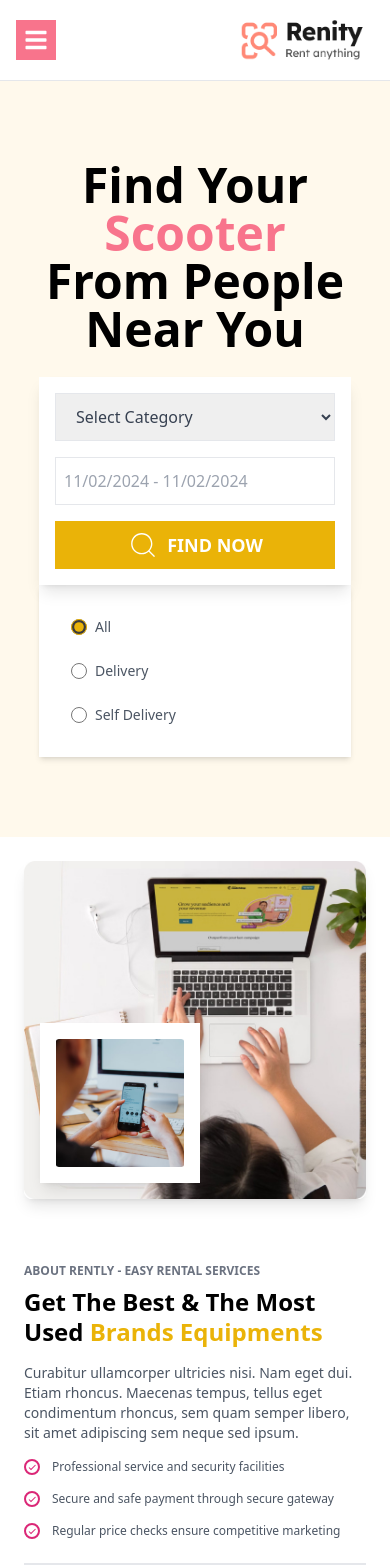
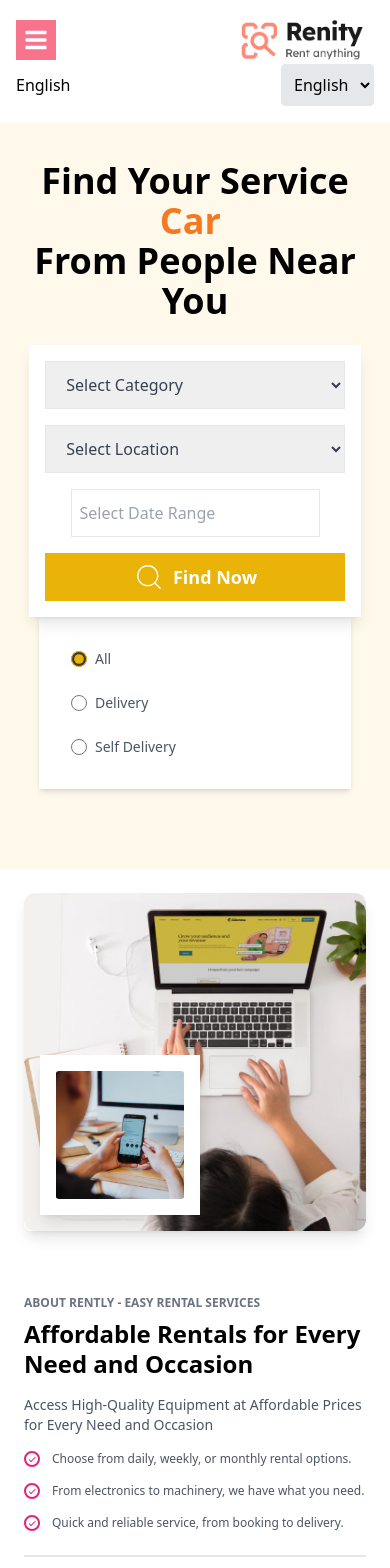
Before and after one commit to anasahammad/renity, a React (Vite) app: page / in a window 390 px wide. Shown: the top 1568 px of the page. Built offline with nearby package versions, Linux system fonts and the light colour scheme.

Commit message:
language added

```diff
--- /dev/null
+++ b/src/acternity/TextAnimation.jsx
@@ -0,0 +1,87 @@
+'use client';
+import React, { useCallback, useEffect, useState } from 'react';
+import { AnimatePresence, motion } from 'framer-motion';
+import { cn } from '../utils/cn';
+
+export const FlipWords = ({ words, duration = 3000, className }) => {
+  const [currentWord, setCurrentWord] = useState(words[0]);
+  const [isAnimating, setIsAnimating] = useState(false);
+
+  // thanks for the fix Julian - https://github.com/Julian-AT
+  const startAnimation = useCallback(() => {
+    const word = words[words.indexOf(currentWord) + 1] || words[0];
+    setCurrentWord(word);
+    setIsAnimating(true);
+  }, [currentWord, words]);
+
+  useEffect(() => {
+    if (!isAnimating)
+      setTimeout(() => {
+        startAnimation();
+      }, duration);
+  }, [isAnimating, duration, startAnimation]);
+
+  return (
+    <AnimatePresence
+      onExitComplete={() => {
+        setIsAnimating(false);
+      }}
+    >
+      <motion.div
+        initial={{
+          opacity: 0,
+          y: 10,
+        }}
+        animate={{
+          opacity: 1,
+          y: 0,
+        }}
+        transition={{
+          type: 'spring',
+          stiffness: 100,
+          damping: 10,
+        }}
+        exit={{
+          opacity: 0,
+          y: -40,
+          x: 40,
+          filter: 'blur(8px)',
+          scale: 2,
+          position: 'absolute',
+        }}
+        className={cn('z-10 inline-block relative text-left text-neutral-900 dark:text-neutral-100 px-2', className)}
+        key={currentWord}
+      >
+        {/* edit suggested by Sajal: https://x.com/DewanganSajal */}
+        {currentWord.split(' ').map((word, wordIndex) => (
+          <motion.span
+            key={word + wordIndex}
+            initial={{ opacity: 0, y: 10, filter: 'blur(8px)' }}
+            animate={{ opacity: 1, y: 0, filter: 'blur(0px)' }}
+            transition={{
+              delay: wordIndex * 0.3,
+              duration: 0.3,
+            }}
+            className='inline-block whitespace-nowrap'
+          >
+            {word.split('').map((letter, letterIndex) => (
+              <motion.span
+                key={word + letterIndex}
+                initial={{ opacity: 0, y: 10, filter: 'blur(8px)' }}
+                animate={{ opacity: 1, y: 0, filter: 'blur(0px)' }}
+                transition={{
+                  delay: wordIndex * 0.3 + letterIndex * 0.05,
+                  duration: 0.2,
+                }}
+                className='inline-block text-[#F47920]'
+              >
+                {letter}
+              </motion.span>
+            ))}
+            <span className='inline-block'>&nbsp;</span>
+          </motion.span>
+        ))}
+      </motion.div>
+    </AnimatePresence>
+  );
+};
--- a/src/components/Shared/Navbar.jsx
+++ b/src/components/Shared/Navbar.jsx
@@ -2,6 +2,8 @@ import { BiChevronDown, BiChevronRight } from 'react-icons/bi';
 import { FiShoppingCart } from 'react-icons/fi';
 import { Link } from 'react-router-dom';
 import MobileNav from './MobileNav';
+import LanguageContext from '../../context/LanguageContext';
+import { useContext } from 'react';
 
 export const navItems = [
   {
@@ -57,6 +59,8 @@ export const navItems = [
 
 const user = {name: "Anas Ahammad Sarker", email: "anasahammad2002@gmail.com", role: "user"}
 const Navbar = () => {
+
+   const { language, changeLanguage } = useContext(LanguageContext);
   return (
     <header className='md:flex md:justify-between md:items-center py-4 md:py-8 px-4 md:px-8 fixed z-50 bg-white w-full'>
       {/* Mobile Nav */}
@@ -64,24 +68,14 @@ const Navbar = () => {
 
       {/* Logo Section */}
       <div className='hidden md:flex items-center gap-8'>
-        <img
-          src='/logo-rentmy-b.png'
-          alt='Logo'
-          className='h-12 mr-2'
-        />
+        <img src='/logo-rentmy-b.png' alt='Logo' className='h-12 mr-2' />
 
         {/* Navigation Links */}
         <nav className='flex items-center space-x-8'>
           <ul className='flex items-center gap-4 text-sm'>
             {navItems.map((item, index) => (
-              <li
-                key={index}
-                className='relative group'
-              >
-                <Link
-                  to={item.path}
-                  className='text-gray-700 hover:text-gray-900 font-semibold relative transition duration-300 flex items-center gap-1'
-                >
+              <li key={index} className='relative group'>
+                <Link to={item.path} className='text-gray-700 hover:text-gray-900 font-semibold relative transition duration-300 flex items-center gap-1'>
                   {item.label}
                   {item.subMenu && <BiChevronDown />}
                   <span className='absolute left-0 bottom-0 h-[1px] w-0 bg-[#F8748C] transition-all duration-300 group-hover:w-full'></span>
@@ -91,32 +85,17 @@ const Navbar = () => {
                 {item.subMenu && (
                   <ul className='absolute hidden group-hover:flex flex-col bg-white shadow-md mt-1 rounded py-2 left-0 w-40 z-50 '>
                     {item.subMenu.map((subItem, subIndex) => (
-                      <li
-                        key={subIndex}
-                        className='relative group'
-                      >
-                        <Link
-                          to={subItem.path}
-                          className='px-4 py-2 hover:bg-gray-100 flex items-center justify-between '
-                        >
+                      <li key={subIndex} className='relative group'>
+                        <Link to={subItem.path} className='px-4 py-2 hover:bg-gray-100 flex items-center justify-between '>
                           {subItem.label}
-                          {subItem.subItem && (
-                            <BiChevronRight
-                              className='text-[#F8748C]'
-                              size={18}
-                            />
-                          )}
+                          {subItem.subItem && <BiChevronRight className='text-[#F8748C]' size={18} />}
                         </Link>
 
                         {/* Nested subItem dropdown */}
                         {subItem.subItem && (
                           <div className='absolute hidden group-hover:flex group-hover:flex-col bg-white shadow-md rounded py-2 left-full top-0 w-40 ml-1'>
                             {subItem.subItem.map((nestedItem, nestedIndex) => (
-                              <Link
-                                key={nestedIndex}
-                                to={nestedItem.path}
-                                className='px-4 py-2 hover:bg-gray-100'
-                              >
+                              <Link key={nestedIndex} to={nestedItem.path} className='px-4 py-2 hover:bg-gray-100'>
                                 {nestedItem.label}
                               </Link>
                             ))}
@@ -131,23 +110,30 @@ const Navbar = () => {
           </ul>
         </nav>
       </div>
-
+      <div className='flex justify-between items-center'>
+        <h1 className='text-base'>{language === 'en' ? 'English' : 'বাংলা'}</h1>
+        <select value={language} onChange={(e) => changeLanguage(e.target.value)} className='p-2 bg-gray-200 border rounded'>
+          <option value='en'>English</option>
+          <option value='bn'>বাংলা</option>
+        </select>
+      </div>
       {/* Shopping Cart Icon */}
       <div className='hidden md:flex space-x-2 items-center'>
-        <Link
-          to='/cart'
-          className='bg-[#F8748C] text-white w-12 h-12 p-3 rounded-full flex items-center justify-center hover:bg-white hover:text-[#F8748C] hover:border hover:border-[#F8748C] transition duration-300'
-        >
+        <Link to='/cart' className='bg-[#F8748C] text-white w-12 h-12 p-3 rounded-full flex items-center justify-center hover:bg-white hover:text-[#F8748C] hover:border hover:border-[#F8748C] transition duration-300'>
           <FiShoppingCart size={24} />
         </Link>
 
         <div className='flex items-center gap-4'>
           <div className='flex space-x-4'>
-          <button className='bg-yellow-400 text-white py-2 px-4 rounded-md'>Login</button>
-          <button className='bg-yellow-400 text-white py-2 px-4 rounded-md'>Become a Rental</button>
+            <button className='bg-[#EAB308] text-white py-1.5 px-3 rounded-md'>Login</button>
+            <button className='bg-[#EAB308] text-white py-1.5 px-3 rounded-md'>Become a Rental</button>
           </div>
 
-        {user && (  <Link to="/dashboard" className='bg-gray-600 w-12 h-12 border rounded-full text-white flex justify-center items-center text-xl uppercase'>{user?.name?.slice(0, 1)}</Link>)}
+          {user && (
+            <Link to='/dashboard' className='bg-gray-600 w-12 h-12 border rounded-full text-white flex justify-center items-center text-xl uppercase'>
+              {user?.name?.slice(0, 1)}
+            </Link>
+          )}
         </div>
       </div>
     </header>
--- a/src/components/home/About.jsx
+++ b/src/components/home/About.jsx
@@ -1,8 +1,12 @@
 import { BiCheck } from 'react-icons/bi';
 import heroWomen from '../../assets/hero_women.jpg';
 import heromen from '../../assets/image2.jpg';
+import { useContext } from 'react';
+import LanguageContext from '../../context/LanguageContext';
 
 const AboutSection = () => {
+  const { translations, language } = useContext(LanguageContext);
+  const lang = language;
   const features = ['Professional service and security facilities', 'Secure and safe payment through secure gateway', 'Regular price checks ensure competitive marketing'];
 
   return (
@@ -10,57 +14,54 @@ const AboutSection = () => {
       {/* Left Side: Overlapping Images */}
       <div className='relative flex flex-col gap-4 w-full md:w-1/2'>
         <div className='relative'>
-          <img
-            src={heroWomen}
-            alt='Main Image'
-            className='rounded-lg shadow-lg w-full'
-          />
+          <img src={heroWomen} alt='Main Image' className='rounded-lg shadow-lg w-full' />
         </div>
         <div className='absolute bottom-4 left-4 md:-bottom-8 md:-left-8 w-40 h-40 md:w-64 md:h-64 overflow-hidden shadow-lg bg-white p-4'>
-          <img
-            src={heromen}
-            alt='Secondary Image'
-            className='object-cover w-full h-full'
-          />
+          <img src={heromen} alt='Secondary Image' className='object-cover w-full h-full' />
         </div>
       </div>
 
       {/* Right Side: Content */}
       <div className='w-full md:w-1/2 pt-10'>
         <h4 className='text-xs sm:text-sm text-gray-500 font-semibold uppercase'>About Rently - Easy Rental Services</h4>
-        <h2 className='text-2xl sm:text-3xl md:text-4xl font-bold leading-tight mt-2'>
-          Get The Best & The Most Used <span className='text-yellow-500'>Brands Equipments</span>
-        </h2>
-        <p className='my-4 sm:my-6 text-gray-600 text-sm sm:text-base'>Curabitur ullamcorper ultricies nisi. Nam eget dui. Etiam rhoncus. Maecenas tempus, tellus eget condimentum rhoncus, sem quam semper libero, sit amet adipiscing sem neque sed ipsum.</p>
+        <h2 className='text-2xl sm:text-3xl md:text-4xl font-bold leading-tight mt-2'>{translations.aboutTitle}</h2>
+        <p className='my-4 sm:my-6 text-gray-600 text-sm sm:text-base'>{translations.aboutSubTitle}</p>
 
         {/* Features List */}
         <div className='space-y-4 border-b-2 pb-6 sm:pb-8 md:pb-12'>
-          {features.map((feature, index) => (
-            <div
-              key={index}
-              className='flex items-center gap-3'
-            >
-              <div className='flex-shrink-0 w-4 h-4 sm:w-5 sm:h-5 rounded-full border-pink-600 border-2 flex items-center justify-center'>
-                <BiCheck className='w-3 h-3 text-pink-600' />
-              </div>
-              <p className='text-gray-600 text-xs sm:text-sm'>{feature}</p>
+          <div className='flex items-center gap-3'>
+            <div className='flex-shrink-0 w-4 h-4 sm:w-5 sm:h-5 rounded-full border-pink-600 border-2 flex items-center justify-center'>
+              <BiCheck className='w-3 h-3 text-pink-600' />
             </div>
-          ))}
+            <p className='text-gray-600 text-xs sm:text-sm'>{translations.keyFeature1}</p>
+          </div>
+          <div className='flex items-center gap-3'>
+            <div className='flex-shrink-0 w-4 h-4 sm:w-5 sm:h-5 rounded-full border-pink-600 border-2 flex items-center justify-center'>
+              <BiCheck className='w-3 h-3 text-pink-600' />
+            </div>
+            <p className='text-gray-600 text-xs sm:text-sm'>{translations.keyFeature2}</p>
+          </div>
+          <div className='flex items-center gap-3'>
+            <div className='flex-shrink-0 w-4 h-4 sm:w-5 sm:h-5 rounded-full border-pink-600 border-2 flex items-center justify-center'>
+              <BiCheck className='w-3 h-3 text-pink-600' />
+            </div>
+            <p className='text-gray-600 text-xs sm:text-sm'>{translations.keyFeature3}</p>
+          </div>
         </div>
 
         {/* Statistics */}
         <div className='flex flex-col sm:flex-row gap-4 sm:gap-8 mt-8'>
           <div className='border-r-0 sm:border-r-2 pr-0 sm:pr-8 text-center sm:text-left'>
-            <h3 className='text-3xl sm:text-4xl md:text-5xl font-bold text-yellow-500'>15+</h3>
-            <p className='text-gray-500 text-sm sm:text-base'>Years in Business</p>
+            <h3 className='text-3xl sm:text-4xl md:text-5xl font-bold text-yellow-500'>2+</h3>
+            <p className='text-gray-500 text-sm sm:text-base'>{translations.yearsInBusiness}</p>
           </div>
           <div className='border-r-0 sm:border-r-2 pr-0 sm:pr-8 text-center sm:text-left'>
-            <h3 className='text-3xl sm:text-4xl md:text-5xl font-bold text-green-500'>3K+</h3>
-            <p className='text-gray-500 text-sm sm:text-base'>Jobs Done</p>
+            <h3 className='text-3xl sm:text-4xl md:text-5xl font-bold text-green-500'>150</h3>
+            <p className='text-gray-500 text-sm sm:text-base'>{translations.rentalProvider}</p>
           </div>
           <div className='text-center sm:text-left'>
-            <h3 className='text-3xl sm:text-4xl md:text-5xl font-bold text-blue-500'>1.2M</h3>
-            <p className='text-gray-500 text-sm sm:text-base'>Customers</p>
+            <h3 className='text-3xl sm:text-4xl md:text-5xl font-bold text-blue-500'>500</h3>
+            <p className='text-gray-500 text-sm sm:text-base'>{translations.rentalCustomer}</p>
           </div>
         </div>
       </div>
--- a/src/components/home/Hero.jsx
+++ b/src/components/home/Hero.jsx
@@ -1,111 +1,83 @@
 import { CiSearch } from 'react-icons/ci';
+import sarah from '../../assets/profile.png';
+import { FlipWords } from '../../acternity/TextAnimation';
+import { useContext, useState } from 'react';
+import DatePicker from 'react-datepicker';
+import 'react-datepicker/dist/react-datepicker.css';
+import { motion } from 'framer-motion';
+import LanguageContext from '../../context/LanguageContext';
+const Hero = () => {
+   const { translations, language } = useContext(LanguageContext);
+  const [dateRange, setDateRange] = useState([null, null]);
+  const [startDate, endDate] = dateRange;
 
-const Hero = () => {
+  const lang = language;
+
+  const [showCategoryDropdown, setShowCategoryDropdown] = useState(false);
+  const [showLocationDropdown, setShowLocationDropdown] = useState(false);
+  const words = ['Bike', 'Car', 'Room', 'Hotel', 'Clothing'];
   return (
     <div className='relative bg-[#FFF9EC] h-full py-20  flex flex-col items-center justify-center border-t  '>
       <div></div>
-      {/* Floating Profile Icons */}
-      {/* <div className='absolute top-1/2 left-10 transform -translate-x-1/2 clip-profile'>
-        <div className='relative'>
-          <img
-            src={sarah}
-            alt='Sarah'
-            className='w-16 h-16 rounded-full shadow-lg'
-          />
-          <span className='bg-green-500 text-white text-xs font-bold px-2 py-1 rounded-lg absolute ml-6  top-10 -right-10'>Sarah</span>
-        </div>
-      </div>
-      <div className='absolute top-1/3 right-20 transform translate-x-1/2'>
-        <img
-          src='/path/to/profile2.jpg'
-          alt='Kofi'
-          className='w-16 h-16 rounded-full shadow-lg'
-        />
-        <span className='bg-red-500 text-white text-xs font-bold px-2 py-1 rounded-full absolute top-0 right-0'>Kofi</span>
-      </div>
-      <div className='absolute bottom-1/4 left-20 transform -translate-x-1/2'>
-        <img
-          src='/path/to/profile3.jpg'
-          alt='Root'
-          className='w-16 h-16 rounded-full shadow-lg'
-        />
-        <span className='bg-yellow-500 text-white text-xs font-bold px-2 py-1 rounded-full absolute top-0 right-0'>Root</span>
-      </div>
-      <div className='absolute bottom-1/4 right-10 transform translate-x-1/2'>
-        <img
-          src='/path/to/profile4.jpg'
-          alt='Burmah'
-          className='w-16 h-16 rounded-full shadow-lg'
-        />
-        <span className='bg-blue-500 text-white text-xs font-bold px-2 py-1 rounded-full absolute top-0 right-0'>Burmah</span>
-      </div> */}
 
       {/* Hero Text */}
-      <h1 className='text-5xl font-bold text-center mb-6'>
-        Find Your <span className='text-[#F8748C]'>Scooter</span> <br /> <span>From People Near You</span>
+      <h1 className={`${lang === 'en' && 'text-4xl'} ${lang === 'bn' && 'text-3xl'} font-bold text-center mb-6`}>
+        {translations.heroText1} <FlipWords words={words} /> <br /> <span>{translations.heroText2} </span>
       </h1>
 
       {/* Search Form */}
-      <div className='bg-white shadow-lg flex flex-col md:flex-row items-center px-4 gap-4 w-[80%] py-4 md:h-32 z-10'>
-        <select className='border  pl-4 w-full  text-gray-700 md:flex-1 h-12 md:h-24 focus:outline-none'>
-          <option>Select Category</option>
-          <option>Drones</option>
-          <option>Musical Instruments</option>
-          <option>Scooter</option>
-        </select>
-        <input
-          type='text'
-          placeholder='11/02/2024 - 11/02/2024'
-          className='border focus:outline-none md:flex-1 h-12 w-full md:h-24 p-2 text-gray-700'
-        />
-        <button className='bg-yellow-500 text-white font-bold text-[18px] px-4 h-12 w-full md:h-24 md:flex-1 flex items-center gap-2 justify-center'>
-          <CiSearch size={32} /> FIND NOW
+      <div className='bg-white shadow-lg flex flex-col md:flex-row items-center px-4 gap-4 w-[85%] py-4 md:h-24 z-10'>
+        <motion.select initial={{ opacity: 0 }} animate={{ opacity: 1 }} transition={{ duration: 0.3 }} className='border pl-4 w-full text-gray-700 md:flex-1 h-12 md:h-18 focus:outline-none' onMouseEnter={() => setShowCategoryDropdown(true)} onMouseLeave={() => setShowCategoryDropdown(false)}>
+          <option>{translations.heroSearchingCat} </option>
+          <option>Bike</option>
+          <option>Car</option>
+          <option>Room</option>
+        </motion.select>
+
+        <motion.select initial={{ opacity: 0 }} animate={{ opacity: 1 }} transition={{ duration: 0.3 }} className='border pl-4 w-full text-gray-700 md:flex-1 h-12 md:h-18 focus:outline-none' onMouseEnter={() => setShowLocationDropdown(true)} onMouseLeave={() => setShowLocationDropdown(false)}>
+          <option>{translations.heroSearchingLoc} </option>
+          <option>Dhaka</option>
+          <option>Rajshahi</option>
+          <option>Sylhet</option>
+        </motion.select>
+
+        <DatePicker selected={startDate} onChange={(dates) => setDateRange(dates)} startDate={startDate} endDate={endDate} selectsRange className='border focus:outline-none md:flex-1 h-12 w-full md:h-18 p-2 text-gray-700' placeholderText={translations.heroSearchingDate} />
+
+        <button className='bg-yellow-500 text-white font-bold text-[18px] px-4 h-12 w-full md:h-18 md:flex-1 flex items-center gap-2 justify-center'>
+          <CiSearch size={32} /> {translations.findNow}
         </button>
       </div>
 
       {/* Category Icons */}
       <div className='flex flex-col md:flex-row md:justify-center gap-6 z-0  bg-white w-[80%] md:w-[40%] p-8 shadow-md'>
         <div className='flex items-center gap-2'>
-          <input
-            checked
-            name='radio'
-            type='radio'
-            className='w-4 h-4 accent-yellow-500 rounded-full'
-          />
+          <input checked name='radio' type='radio' className='w-4 h-4 accent-yellow-500 rounded-full' />
           <span className='text-sm text-gray-600'>All</span>
         </div>
 
         <div className='flex  items-center gap-2'>
-          <input
-            name='radio'
-            type='radio'
-            className='w-4 h-4 accent-yellow-500 rounded-full'
-          />
+          <input name='radio' type='radio' className='w-4 h-4 accent-yellow-500 rounded-full' />
           <span className='text-sm text-gray-600'>Delivery</span>
         </div>
 
         <div className='flex items-center gap-2'>
-          <input
-            name='radio'
-            type='radio'
-            className='w-4 h-4 accent-yellow-500 rounded-full'
-          />
+          <input name='radio' type='radio' className='w-4 h-4 accent-yellow-500 rounded-full' />
           <span className='text-sm text-gray-600'>Self Delivery</span>
         </div>
       </div>
 
       {/* SVG Wave */}
       {/* <svg
-        xmlns='http://www.w3.org/2000/svg'
-        viewBox='0 0 1440 320'
-        className='absolute bottom-0 left-0 w-full'
-      >
-        <path
-          fill='#FFFAE9'
-          fillOpacity='1'
-          d='M0,160L24,154.7C48,149,96,139,144,133.3C192,128,240,128,288,128C336,128,384,128,432,160C480,192,528,256,576,282.7C624,309,672,299,720,272C768,245,816,203,864,165.3C912,128,960,96,1008,80C1056,64,1104,64,1152,80C1200,96,1248,128,1296,122.7C1344,117,1392,75,1416,53.3L1440,32L1440,0L1416,0C1392,0,1344,0,1296,0C1248,0,1200,0,1152,0C1104,0,1056,0,1008,0C960,0,912,0,864,0C816,0,768,0,720,0C672,0,624,0,576,0C528,0,480,0,432,0C384,0,336,0,288,0C240,0,192,0,144,0C96,0,48,0,24,0L0,0Z'
-        ></path>
-      </svg> */}
+                xmlns="http://www.w3.org/2000/svg"
+                viewBox="0 0 1440 320"
+                className="absolute bottom-0 left-0 w-full"
+            >
+                <path
+                    fill="#FFFAE9"
+                    fillOpacity="1"
+                    d="M0,160L24,154.7C48,149,96,139,144,133.3C192,128,240,128,288,128C336,128,384,128,432,160C480,192,528,256,576,282.7C624,309,672,299,720,272C768,245,816,203,864,165.3C912,128,960,96,1008,80C1056,64,1104,64,1152,80C1200,96,1248,128,1296,122.7C1344,117,1392,75,1416,53.3L1440,32L1440,0L1416,0C1392,0,1344,0,1296,0C1248,0,1200,0,1152,0C1104,0,1056,0,1008,0C960,0,912,0,864,0C816,0,768,0,720,0C672,0,624,0,576,0C528,0,480,0,432,0C384,0,336,0,288,0C240,0,192,0,144,0C96,0,48,0,24,0L0,0Z"
+                ></path>
+            </svg> */}
     </div>
   );
 };
--- /dev/null
+++ b/src/context/LanguageContext.jsx
@@ -0,0 +1,28 @@
+// src/context/LanguageContext.js
+import React, { createContext, useState, useEffect } from 'react';
+import { languages } from '../data/LanguageData';
+
+
+const LanguageContext = createContext();
+
+export const LanguageProvider = ({ children }) => {
+  const [language, setLanguage] = useState('en'); // Default language is English
+
+  // LocalStorage থেকে ভাষা ডিফল্ট হিসেবে সেট করা
+  useEffect(() => {
+    const savedLanguage = localStorage.getItem('language');
+    if (savedLanguage) {
+      setLanguage(savedLanguage);
+    }
+  }, []);
+
+  // ভাষা পরিবর্তন হলে LocalStorage-এ সেট করা
+  const changeLanguage = (lang) => {
+    setLanguage(lang);
+    localStorage.setItem('language', lang);
+  };
+
+  return <LanguageContext.Provider value={{ language, changeLanguage, translations: languages[language] }}>{children}</LanguageContext.Provider>;
+};
+
+export default LanguageContext;
--- /dev/null
+++ b/src/data/LanguageData.js
@@ -0,0 +1,43 @@
+// src/languages.js
+
+
+export const languages = {
+  en: {
+    // Hero Section
+    heroText1: 'Find Your Service',
+    heroText2: 'From People Near You',
+    heroSearchingCat: 'Select Category',
+    heroSearchingLoc: 'Select Location',
+    heroSearchingDate: 'Select Date Range',
+    findNow: 'Find Now',
+
+    // About Section
+    aboutTitle: 'Affordable Rentals for Every Need and Occasion',
+    aboutSubTitle: 'Access High-Quality Equipment at Affordable Prices for Every Need and Occasion',
+    keyFeature1: 'Choose from daily, weekly, or monthly rental options.',
+    keyFeature2: 'From electronics to machinery, we have what you need.',
+    keyFeature3: 'Quick and reliable service, from booking to delivery.',
+    rentalProvider: 'Rental Provider',
+    rentalCustomer: 'Rental Customer',
+    yearsInBusiness: 'Years in Business',
+  },
+  bn: {
+    // Hero Section
+    heroText1: 'আপনার সেবা খুঁজুন',
+    heroText2: 'আপনার কাছের মানুষদের কাছ থেকে',
+    heroSearchingCat: 'ক্যাটেগরি নির্বাচন করুন',
+    heroSearchingLoc: 'লোকেশন নির্বাচন করুন',
+    heroSearchingDate: 'তারিখ পরিসীমা নির্বাচন করুন',
+    findNow: 'এখনই খুঁজুন',
+
+    // About Section
+    aboutTitle: 'প্রতিটি প্রয়োজন এবং উপলক্ষ্যের জন্য সাশ্রয়ী ভাড়া',
+    aboutSubTitle: 'প্রতিটি প্রয়োজন এবং উপলক্ষ্যের জন্য সাশ্রয়ী দামে উচ্চ মানের যন্ত্রপাতি অ্যাক্সেস করুন',
+    keyFeature1: 'দৈনিক, সাপ্তাহিক, বা মাসিক ভাড়া অপশন থেকে নির্বাচন করুন।',
+    keyFeature2: 'ইলেকট্রনিক্স থেকে যন্ত্রপাতি, আমরা আপনার যা প্রয়োজন তা রয়েছে।',
+    keyFeature3: 'বুকিং থেকে ডেলিভারি পর্যন্ত দ্রুত এবং নির্ভরযোগ্য সেবা।',
+    rentalProvider: 'ভাড়া প্রদানকারী',
+    rentalCustomer: 'ভাড়া গ্রাহক',
+    yearsInBusiness: 'ব্যবসায়িক বছর',
+  },
+};
--- a/src/main.jsx
+++ b/src/main.jsx
@@ -4,9 +4,13 @@ import './index.css';
 
 import { RouterProvider } from 'react-router-dom';
 import Router from './routes/Router';
+import { LanguageProvider } from './context/LanguageContext';
 
 createRoot(document.getElementById('root')).render(
   <StrictMode>
-    <RouterProvider router={Router} />
+    <LanguageProvider>
+       <RouterProvider router={Router} />
+    </LanguageProvider>
+
   </StrictMode>
 );
--- /dev/null
+++ b/src/utils/cn.js
@@ -0,0 +1,6 @@
+import { clsx } from 'clsx';
+import { twMerge } from 'tailwind-merge';
+
+export function cn(...inputs) {
+  return twMerge(clsx(inputs));
+}
```
Also changed, not shown: package.json (+7 -1 lines), 2 other files (tests, documents, lock files or other folders).
